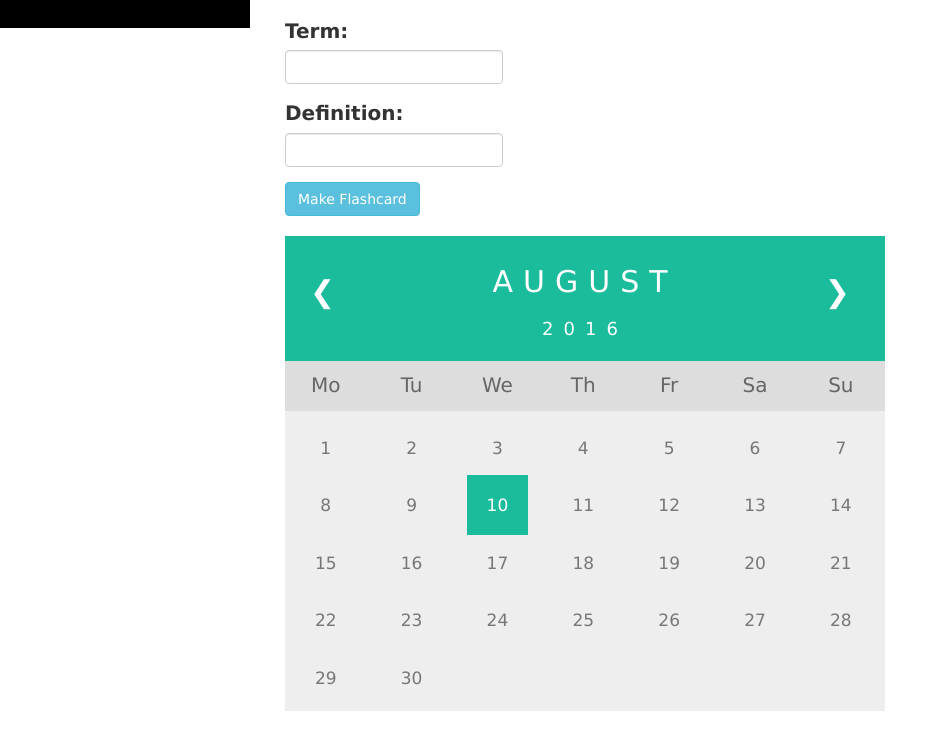
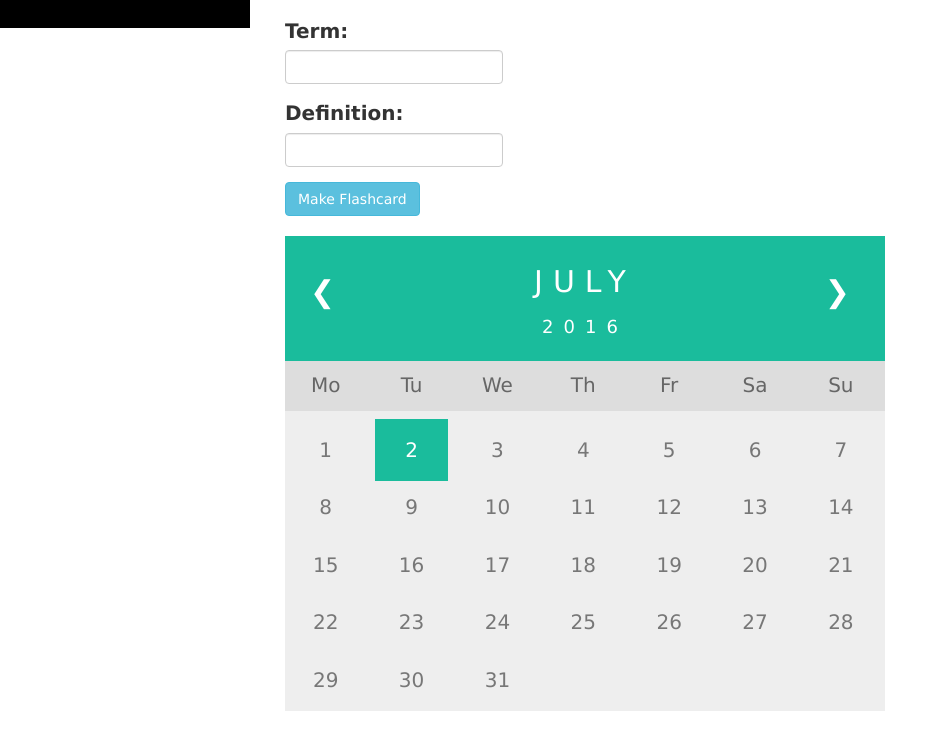
Before and after one commit to aliang8/StuyDashboard, a plain HTML site: page index.html in a window 1280 px wide. Shown: the part 772-1503 px from the top of the page, without its empty margins (0-948 px from the left). Drawn offline with Linux system fonts and the light colour scheme.

Commit message:
almost done with days

```diff
--- a/css/calendar.css
+++ b/css/calendar.css
@@ -25,7 +25,7 @@ body {font-family: Verdana, sans-serif;}
 
 .month .y{
 	margin-top: 10px;
-	font-size: 2px;
+	font-size: 18px;
 }
 
 /* Previous button inside month header */
@@ -72,14 +72,17 @@ body {font-family: Verdana, sans-serif;}
     width: 13.57%;
 	height: 15%;
     text-align: center;
-    margin-bottom: 20px;;
-    font-size: 17px;
+    margin-bottom: 20px;
+    font-size: 20px;
     color:#777;
 }
 
 /* Highlight the "current" day */
 .days li .active {
-    padding: 20px;
+    padding-top: 19px;
+	padding-left: 30px;
+	padding-right: 30px;
+	padding-bottom: 19px;
     background: #1abc9c;
     color: white;
 }
--- a/index.html
+++ b/index.html
@@ -195,10 +195,8 @@
 	    <ul>
 	      <li class="prev">&#10094;</li>
 	      <li class="next">&#10095;</li>
-	      <li>
-		August<br>
-		<span style="font-size:18px">2016</span>
-	      </li>
+	      <li class="m"></li>
+	      <li class='y'></li>
 	    </ul>
 	  </div>
 
@@ -222,7 +220,7 @@
 	    <li>7</li>
 	    <li>8</li>
 	    <li>9</li>
-	    <li><span class="active">10</span></li>
+	    <li>10</li>
 	    <li>11</li>
 	    <li>12</li>
 	    <li>13</li>
@@ -243,16 +241,17 @@
 	    <li>28</li>
 	    <li>29</li>
 	    <li>30</li>
+		<li>31</li>
 	  </ul>
 	</div>
       </div>
     </div>
     <!-- Must be placed at the end of the body to work -->
+	<script type="text/javascript" src="js/calendar.js"></script>
     <script type="text/javascript" src="js/checklist.js"></script>
     <script type="text/javascript" src="js/sidebar.js"></script>
     <script type="text/javascript" src="js/weather.js"></script>
     <script type="text/javascript" src="js/flip.js"></script>
-	<script type="text/javascript" src="js/calendar.js"></script>
 
   </body>
 
--- a/js/calendar.js
+++ b/js/calendar.js
@@ -41,13 +41,46 @@ var getMonthName = function(month) {
     }
 }
 
+var fixDays = function(monthNum){
+	if(monthNum == 1){
+		$('.days li').each(function(){
+			if($(this).text() == 29 || $(this).text() == 30 || $(this).text() == 31){
+				$(this).hide();
+			}
+		});
+	} else if(monthNum == 3 || monthNum == 5 || monthNum == 8 || monthNum == 10){
+		$('.days li').each(function(){
+			if($(this).text() == 31){
+				$(this).hide();
+			}
+			if($(this).text() == 29 || $(this).text() == 30){
+				$(this).show();
+			}
+		});
+	} else {
+		$('.days li').each(function(){
+			if($(this).text() == 29 || $(this).text() == 30 || $(this).text() == 31){
+				$(this).show();
+			}
+		});
+	}
+}
+
 $(document).ready(function(){
     var d = new Date();
     var monthNum = d.getMonth();
     getMonthName(monthNum);
     var currentYear = d.getFullYear();
+	var currentDate = d.getDate();
     $('.m').html(currentMonth);
     $('.y').html(currentYear);
+	console.log(monthNum == 7);
+	$('.days li').each(function(){
+		if($(this).text() == currentDate){
+			$(this).html('<span class = "active">' + currentDate + '</span>')
+		}
+	});
+	fixDays(monthNum);
     $(document).on("click", ".prev", function(){
 	monthNum -= 1;
 	if (monthNum == -1) {
@@ -55,6 +88,7 @@ $(document).ready(function(){
 	    currentYear -= 1;
 	}
 	getMonthName(monthNum);
+	fixDays(monthNum);
 	$('.m').html(currentMonth);
 	$('.y').html(currentYear);
     });
@@ -65,6 +99,7 @@ $(document).ready(function(){
 	    currentYear += 1;
 	}
 	getMonthName(monthNum);
+	fixDays(monthNum);
 	$('.m').html(currentMonth);
 	$('.y').html(currentYear);
     });
```
